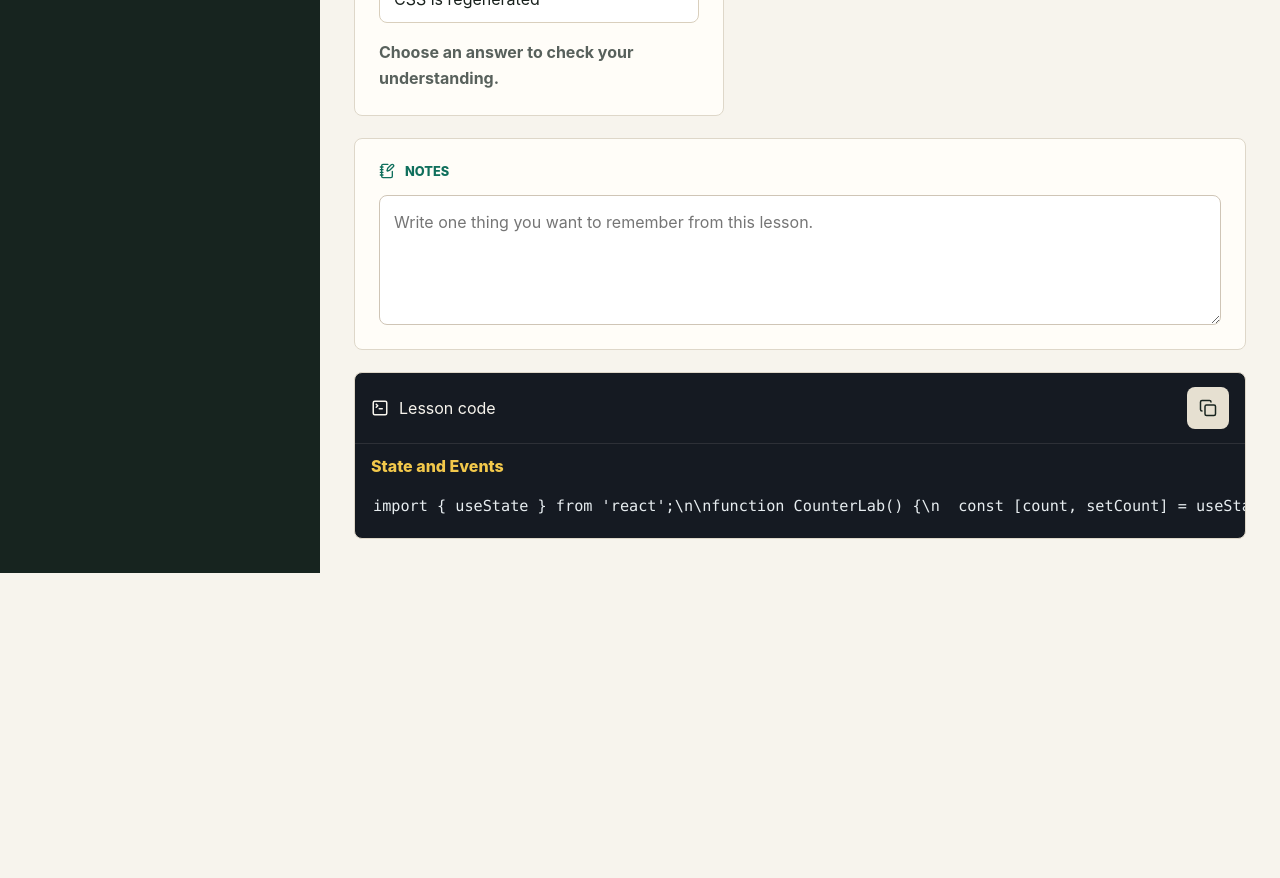
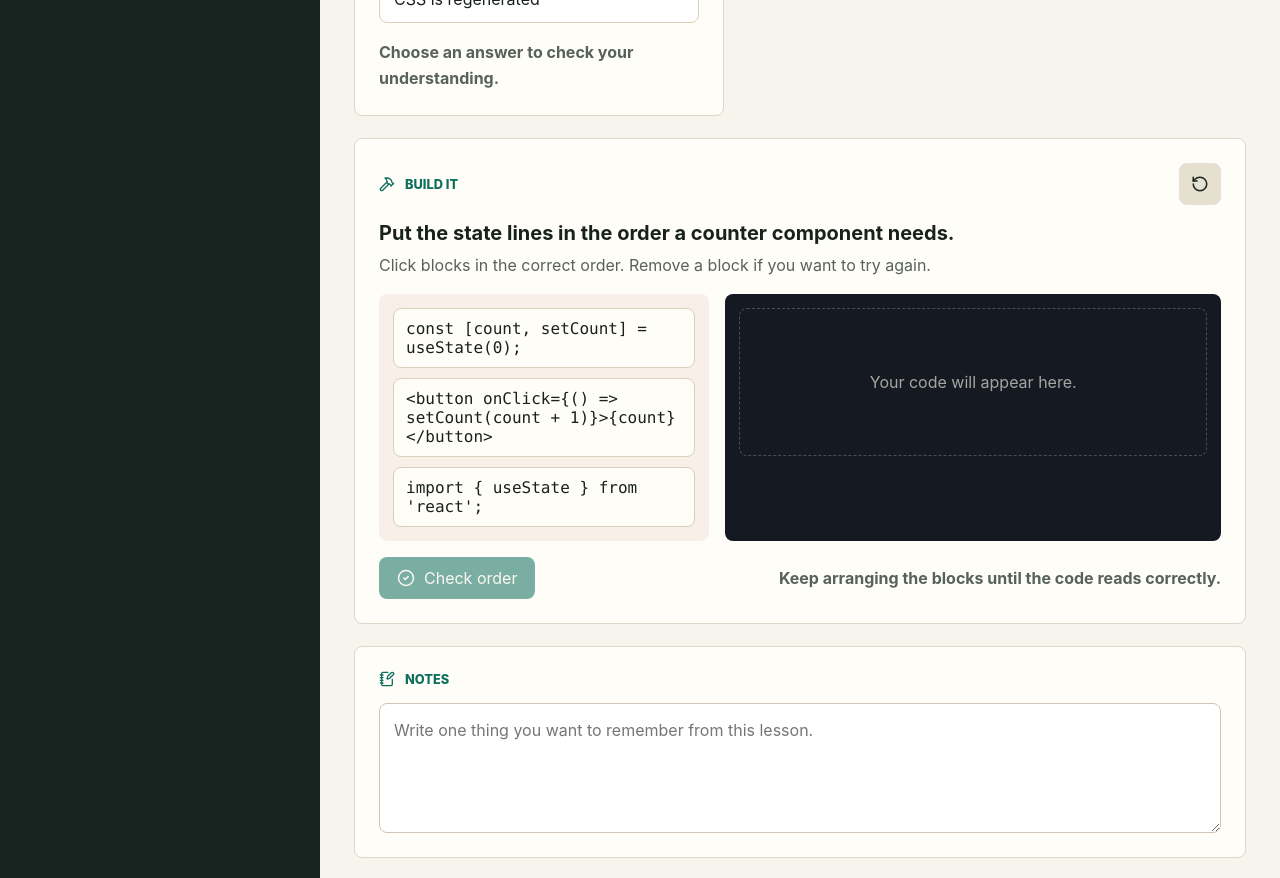
Before and after one commit to Andriy-Babych/React-interactive-learning-APP, a React (Vite) app: page / in a window 1280 px wide. Shown: the part 1180-2058 px from the top of the page. Before the commit the page ends 1753 px from the top, so only its background shows below. Built offline with nearby package versions, Linux system fonts and the light colour scheme.

Commit message:
Add interactive code builder

```diff
--- a/src/App.tsx
+++ b/src/App.tsx
@@ -1,5 +1,6 @@
 import { useMemo, useState } from 'react';
 import { BookOpen, GraduationCap, Layers3, PlayCircle, RotateCcw } from 'lucide-react';
+import { CodeBuilder } from './components/CodeBuilder';
 import { CodePreview } from './components/CodePreview';
 import { ConceptLab } from './components/ConceptLab';
 import { LessonChallenge } from './components/LessonChallenge';
@@ -12,6 +13,7 @@ import { useLocalStorage } from './hooks/useLocalStorage';
 type AnswersByLesson = Record<string, string>;
 type QuizAnswersByLesson = Record<string, string>;
 type NotesByLesson = Record<string, string>;
+type BuiltBlocksByLesson = Record<string, string[]>;
 
 function App() {
   const [activeLessonId, setActiveLessonId] = useLocalStorage<string>('react-lab-active-lesson', 'state');
@@ -19,6 +21,7 @@ function App() {
   const [answersByLesson, setAnswersByLesson] = useLocalStorage<AnswersByLesson>('react-lab-answers', {});
   const [quizAnswersByLesson, setQuizAnswersByLesson] = useLocalStorage<QuizAnswersByLesson>('react-lab-quiz-answers', {});
   const [notesByLesson, setNotesByLesson] = useLocalStorage<NotesByLesson>('react-lab-notes', {});
+  const [builtBlocksByLesson, setBuiltBlocksByLesson] = useLocalStorage<BuiltBlocksByLesson>('react-lab-built-blocks', {});
   const [count, setCount] = useState(0);
 
   const activeLesson = useMemo(
@@ -31,6 +34,7 @@ function App() {
   const activeAnswer = answersByLesson[activeLesson.id] ?? '';
   const activeQuizAnswer = quizAnswersByLesson[activeLesson.id] ?? '';
   const activeNotes = notesByLesson[activeLesson.id] ?? '';
+  const activeBuiltBlocks = builtBlocksByLesson[activeLesson.id] ?? [];
 
   function completeLesson() {
     setCompletedLessons((currentLessons) =>
@@ -59,6 +63,13 @@ function App() {
     }));
   }
 
+  function updateActiveBuiltBlocks(blocks: string[]) {
+    setBuiltBlocksByLesson((currentBlocks) => ({
+      ...currentBlocks,
+      [activeLesson.id]: blocks,
+    }));
+  }
+
   function resetActiveLesson() {
     setCompletedLessons((currentLessons) => currentLessons.filter((lessonId) => lessonId !== activeLesson.id));
     setAnswersByLesson((currentAnswers) => {
@@ -71,6 +82,11 @@ function App() {
       delete nextAnswers[activeLesson.id];
       return nextAnswers;
     });
+    setBuiltBlocksByLesson((currentBlocks) => {
+      const nextBlocks = { ...currentBlocks };
+      delete nextBlocks[activeLesson.id];
+      return nextBlocks;
+    });
     setCount(0);
   }
 
@@ -79,6 +95,7 @@ function App() {
     setAnswersByLesson({});
     setQuizAnswersByLesson({});
     setNotesByLesson({});
+    setBuiltBlocksByLesson({});
     setCount(0);
   }
 
@@ -158,6 +175,13 @@ function App() {
 
           <LessonQuiz lesson={activeLesson} selectedOption={activeQuizAnswer} onSelectOption={updateActiveQuizAnswer} />
 
+          <CodeBuilder
+            lesson={activeLesson}
+            assembledBlocks={activeBuiltBlocks}
+            onChange={updateActiveBuiltBlocks}
+            onSolved={completeLesson}
+          />
+
           <LessonNotes value={activeNotes} onChange={updateActiveNotes} />
 
           <CodePreview title={activeLesson.title} code={activeLesson.code} />
--- /dev/null
+++ b/src/components/CodeBuilder.tsx
@@ -0,0 +1,83 @@
+import { CheckCircle2, Hammer, RotateCcw, X } from 'lucide-react';
+import type { Lesson } from '../data/lessons';
+
+type CodeBuilderProps = {
+  lesson: Lesson;
+  assembledBlocks: string[];
+  onChange: (blocks: string[]) => void;
+  onSolved: () => void;
+};
+
+export function CodeBuilder({ lesson, assembledBlocks, onChange, onSolved }: CodeBuilderProps) {
+  const isSolved = arraysMatch(assembledBlocks, lesson.builder.solution);
+  const hasBlocks = assembledBlocks.length > 0;
+  const availableBlocks = lesson.builder.blocks.filter((block) => !assembledBlocks.includes(block));
+
+  function addBlock(block: string) {
+    onChange([...assembledBlocks, block]);
+  }
+
+  function removeBlock(blockIndex: number) {
+    onChange(assembledBlocks.filter((_, index) => index !== blockIndex));
+  }
+
+  function checkSolution() {
+    if (isSolved) {
+      onSolved();
+    }
+  }
+
+  return (
+    <section className="code-builder" aria-label="Code builder">
+      <header className="builder-header">
+        <span className="eyebrow">
+          <Hammer size={16} /> Build it
+        </span>
+        <button type="button" className="icon-button" onClick={() => onChange([])} aria-label="Reset code builder">
+          <RotateCcw size={18} />
+        </button>
+      </header>
+
+      <div className="builder-copy">
+        <h2>{lesson.builder.prompt}</h2>
+        <p>Click blocks in the correct order. Remove a block if you want to try again.</p>
+      </div>
+
+      <div className="builder-layout">
+        <div className="block-bank" aria-label="Available code blocks">
+          {availableBlocks.map((block) => (
+            <button type="button" className="code-block-choice" key={block} onClick={() => addBlock(block)}>
+              <code>{block}</code>
+            </button>
+          ))}
+        </div>
+
+        <div className="assembled-code" aria-label="Assembled code">
+          {hasBlocks ? (
+            assembledBlocks.map((block, index) => (
+              <button type="button" className="assembled-line" key={`${block}-${index}`} onClick={() => removeBlock(index)}>
+                <code>{block}</code>
+                <X size={16} />
+              </button>
+            ))
+          ) : (
+            <div className="empty-builder">Your code will appear here.</div>
+          )}
+        </div>
+      </div>
+
+      <footer className="builder-footer">
+        <button type="button" className="primary-action" onClick={checkSolution} disabled={!hasBlocks || !isSolved}>
+          <CheckCircle2 size={18} /> Check order
+        </button>
+        <span className={`builder-result ${isSolved ? 'is-success' : ''}`}>
+          {isSolved ? lesson.builder.successMessage : 'Keep arranging the blocks until the code reads correctly.'}
+        </span>
+      </footer>
+    </section>
+  );
+}
+
+function arraysMatch(left: string[], right: string[]) {
+  return left.length === right.length && left.every((item, index) => item === right[index]);
+}
--- a/src/data/lessons.ts
+++ b/src/data/lessons.ts
@@ -19,6 +19,12 @@ export type Lesson = {
     options: string[];
     correctOption: string;
     explanation: string;
+  };
+  builder: {
+    prompt: string;
+    blocks: string[];
+    solution: string[];
+    successMessage: string;
   };
 };
 
@@ -52,6 +58,12 @@ export const lessons: Lesson[] = [
       options: ['A UI description', 'A CSS file', 'A database row'],
       correctOption: 'A UI description',
       explanation: 'A component returns JSX, which describes the UI React should render.',
+    },
+    builder: {
+      prompt: 'Assemble a tiny component that receives a title prop and renders it.',
+      blocks: ['function TitleCard({ title }) {', 'return <h2>{title}</h2>;', '}'],
+      solution: ['function TitleCard({ title }) {', 'return <h2>{title}</h2>;', '}'],
+      successMessage: 'Great. The component receives props and returns JSX.',
     },
   },
   {
@@ -87,6 +99,20 @@ export const lessons: Lesson[] = [
       correctOption: 'React schedules a render',
       explanation: 'State updates tell React that the component needs to render with new data.',
     },
+    builder: {
+      prompt: 'Put the state lines in the order a counter component needs.',
+      blocks: [
+        'const [count, setCount] = useState(0);',
+        '<button onClick={() => setCount(count + 1)}>{count}</button>',
+        "import { useState } from 'react';",
+      ],
+      solution: [
+        "import { useState } from 'react';",
+        'const [count, setCount] = useState(0);',
+        '<button onClick={() => setCount(count + 1)}>{count}</button>',
+      ],
+      successMessage: 'That order works: import the hook, create state, then update it from the event.',
+    },
   },
   {
     id: 'lists',
@@ -118,6 +144,12 @@ export const lessons: Lesson[] = [
       options: ['A stable id from the data', 'The array index every time', 'A random number'],
       correctOption: 'A stable id from the data',
       explanation: 'Stable ids let React match the same item across renders, inserts, and deletes.',
+    },
+    builder: {
+      prompt: 'Build the map expression that renders stable list items.',
+      blocks: ['topics.map((topic) => (', '<li key={topic.id}>{topic.name}</li>', '))'],
+      solution: ['topics.map((topic) => (', '<li key={topic.id}>{topic.name}</li>', '))'],
+      successMessage: 'Nice. The key comes from stable lesson data, not from render timing.',
     },
   },
   {
@@ -153,5 +185,11 @@ export const lessons: Lesson[] = [
       correctOption: 'When the effect runs again',
       explanation: 'React compares dependency values to decide whether the effect should run again.',
     },
+    builder: {
+      prompt: 'Assemble an effect that syncs the document title with topic.',
+      blocks: ['useEffect(() => {', 'document.title = topic;', '}, [topic]);'],
+      solution: ['useEffect(() => {', 'document.title = topic;', '}, [topic]);'],
+      successMessage: 'Exactly. The effect runs again whenever topic changes.',
+    },
   },
 ];
--- a/src/styles.css
+++ b/src/styles.css
@@ -239,6 +239,7 @@ a {
 .concept-lab,
 .lesson-challenge,
 .lesson-quiz,
+.code-builder,
 .lesson-notes,
 .code-preview {
   border: 1px solid #ded7c9;
@@ -389,6 +390,7 @@ a {
 }
 
 .lesson-quiz,
+.code-builder,
 .lesson-notes {
   display: grid;
   gap: 16px;
@@ -442,6 +444,114 @@ a {
 }
 
 .quiz-feedback.is-success {
+  color: #0f6f5c;
+}
+
+.code-builder {
+  grid-column: 1 / -1;
+}
+
+.builder-header,
+.builder-footer {
+  display: flex;
+  align-items: center;
+  justify-content: space-between;
+  gap: 16px;
+}
+
+.builder-copy {
+  display: grid;
+  gap: 8px;
+}
+
+.builder-copy h2,
+.builder-copy p {
+  margin: 0;
+}
+
+.builder-copy h2 {
+  font-size: 1.25rem;
+}
+
+.builder-copy p,
+.builder-result {
+  color: #58615c;
+  line-height: 1.55;
+}
+
+.builder-layout {
+  display: grid;
+  grid-template-columns: minmax(220px, 0.8fr) minmax(280px, 1.2fr);
+  gap: 16px;
+}
+
+.block-bank,
+.assembled-code {
+  display: grid;
+  align-content: start;
+  gap: 10px;
+  min-height: 178px;
+  padding: 14px;
+  border-radius: 8px;
+}
+
+.block-bank {
+  background: #f8efe8;
+}
+
+.assembled-code {
+  background: #151a22;
+}
+
+.code-block-choice,
+.assembled-line {
+  display: flex;
+  align-items: center;
+  justify-content: space-between;
+  gap: 12px;
+  min-height: 44px;
+  padding: 10px 12px;
+  text-align: left;
+  border-radius: 8px;
+  cursor: pointer;
+}
+
+.code-block-choice {
+  color: #19211d;
+  border: 1px solid #d9cfbd;
+  background: #fffdf8;
+}
+
+.code-block-choice:hover {
+  border-color: #d8513f;
+  background: #fff6ef;
+}
+
+.assembled-line {
+  color: #e7edf0;
+  border: 1px solid rgba(247, 244, 237, 0.14);
+  background: rgba(247, 244, 237, 0.06);
+}
+
+.assembled-line:hover {
+  border-color: rgba(242, 200, 75, 0.75);
+}
+
+.empty-builder {
+  display: grid;
+  place-items: center;
+  min-height: 148px;
+  color: rgba(247, 244, 237, 0.64);
+  border: 1px dashed rgba(247, 244, 237, 0.24);
+  border-radius: 8px;
+}
+
+.builder-result {
+  max-width: 620px;
+  font-weight: 700;
+}
+
+.builder-result.is-success {
   color: #0f6f5c;
 }
 
@@ -515,6 +625,10 @@ code {
   .lesson-grid {
     grid-template-columns: 1fr;
   }
+
+  .builder-layout {
+    grid-template-columns: 1fr;
+  }
 }
 
 @media (max-width: 620px) {
@@ -534,7 +648,9 @@ code {
   }
 
   .challenge-header,
-  .challenge-footer {
+  .challenge-footer,
+  .builder-header,
+  .builder-footer {
     align-items: flex-start;
     flex-direction: column;
   }
```
